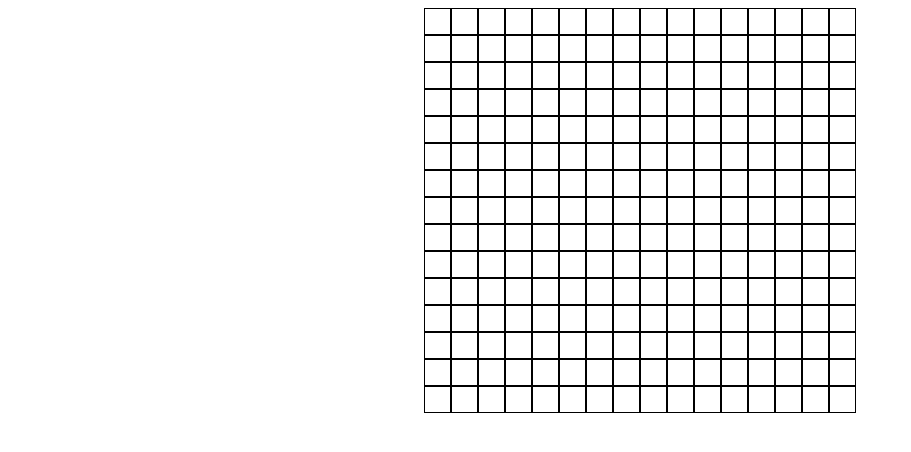
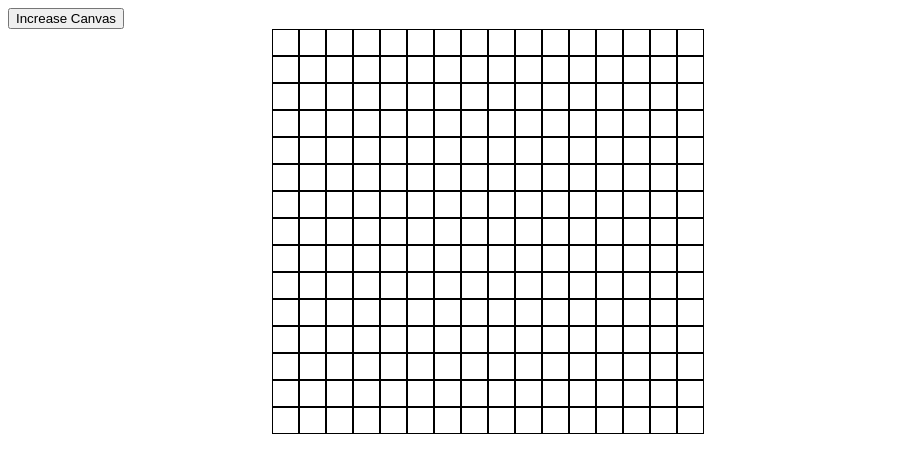
Before and after one commit to EmFey/Etch-a-Sketch, a plain HTML site: page index.html in a window 1280 px wide. Shown: the whole page, without its empty margins (0-911 px from the left). Drawn offline with Linux system fonts and the light colour scheme.

Commit message:
Added button and to change grid

```diff
--- a/app.js
+++ b/app.js
@@ -1,4 +1,4 @@
-const container = document.querySelector(".container")
+const container = document.querySelector(".container");
 
 function createCanvas(rowVcol) {
     for (let i = 0; i < (rowVcol * rowVcol); i++) {
@@ -10,11 +10,18 @@ function createCanvas(rowVcol) {
             div.classList.add(".container>div");
         }
 
-        div.addEventListener('mouseover', () => { div.classList.add('divHover');});
+        div.addEventListener('mouseover', () => { div.classList.add('divHover'); });
 
         container.appendChild(div);
     }
 }
 
+function main() {
+    createCanvas(16);
+    if (document. getElementById('grow').clicked == true) {
+        let increase = Number(prompt("Enter the size of your grid (< 100):"));
+        createCanvas(increase);
+    }
+}
 
-createCanvas(16);
+main();
--- a/index.html
+++ b/index.html
@@ -9,6 +9,9 @@
     <title>Lets draw</title>
 </head>
 <body>
+    <div class="configure">
+        <button onclick="main()">Increase Canvas</button>
+    </div>
     <div class="container"></div>
 </body>
 </html>
--- a/style.css
+++ b/style.css
@@ -3,6 +3,7 @@
     justify-content: center;
     align-items: center;
     flex-wrap: wrap;
+    max-width: 960px;
 }
 
 .container>div {
```
